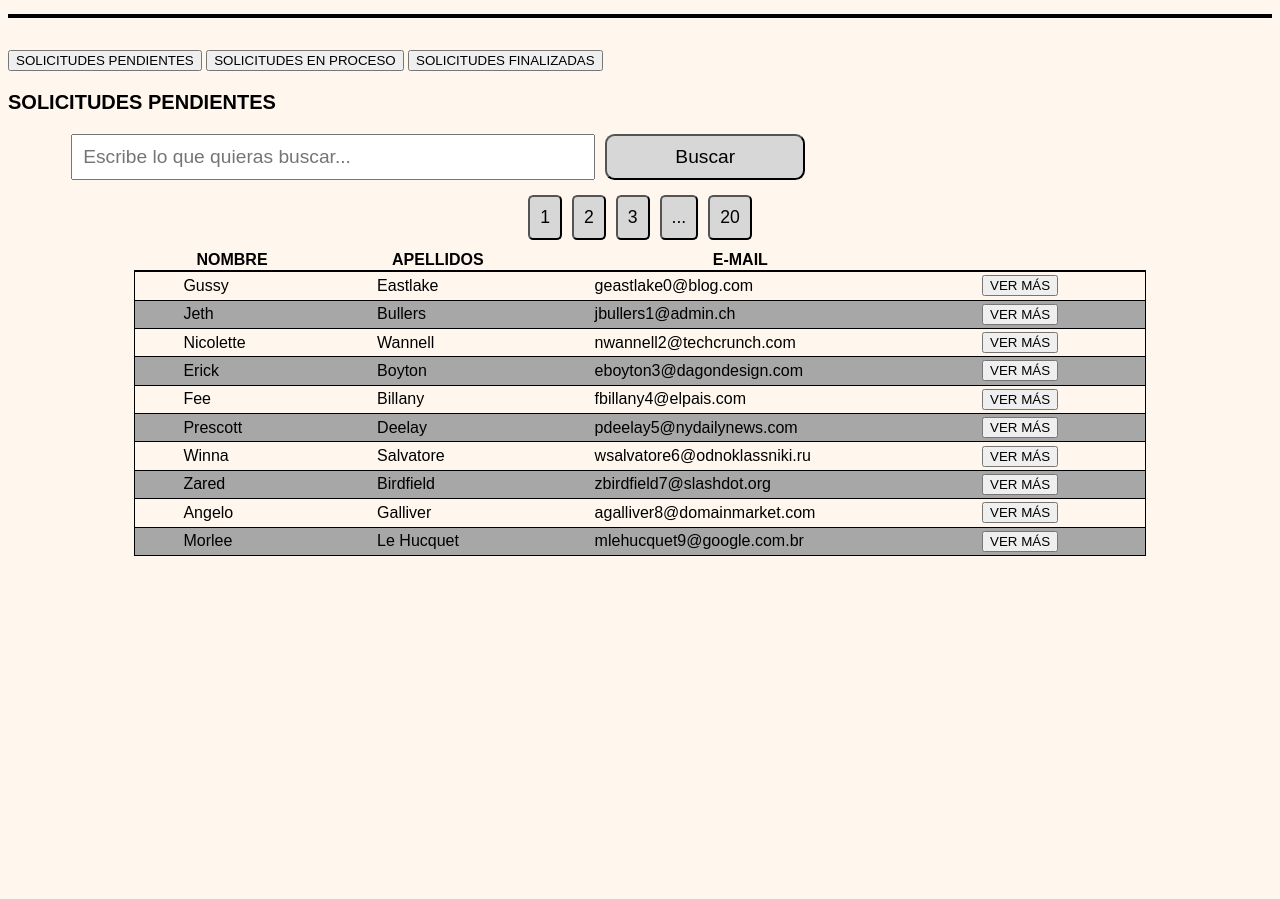
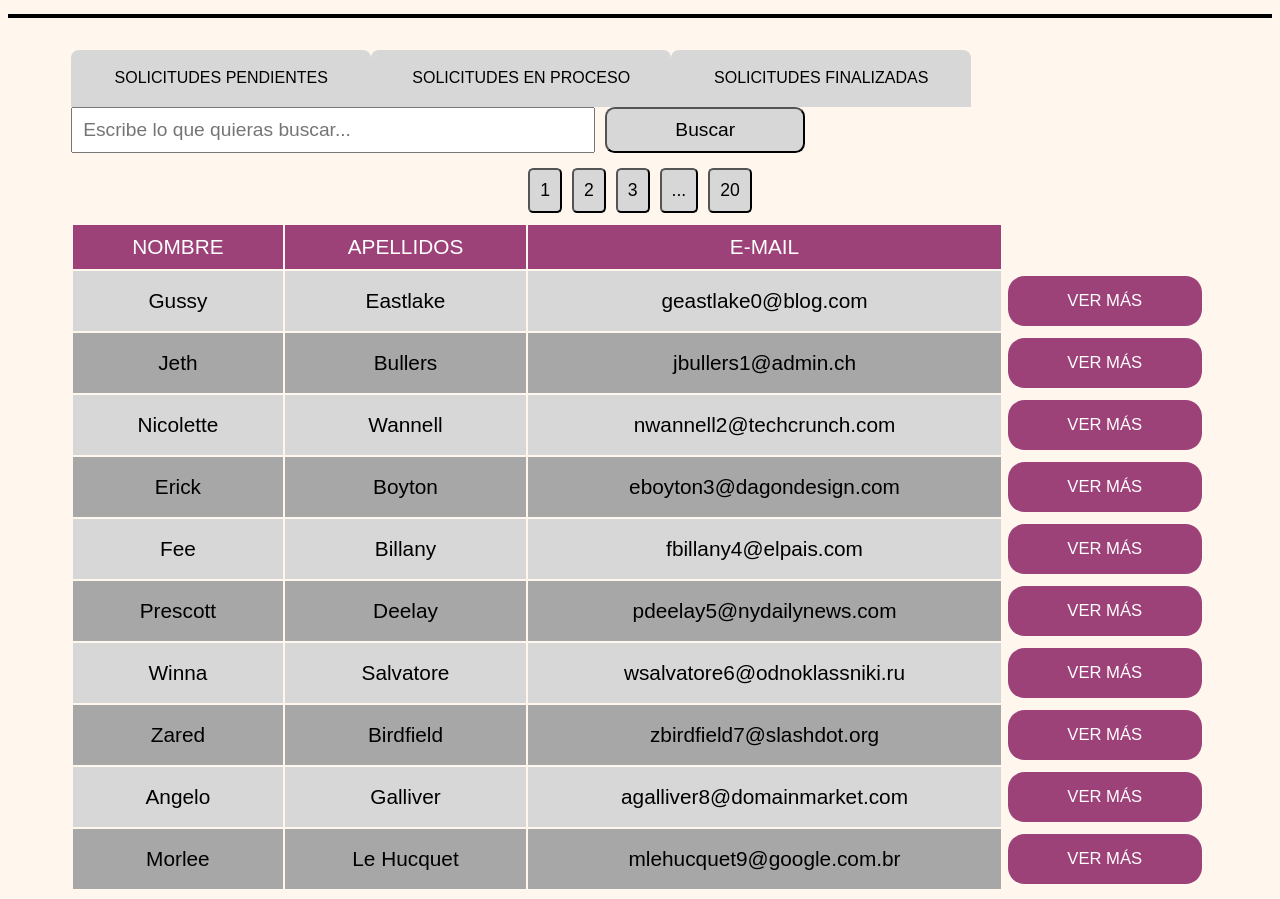
Before and after one commit to Meana13/Proyecto_Web, a PHP site: page /app/html/page_comercial/page_comercial.html in a window 1280 px wide. Shown: the part 400-1299 px from the top of the page. Before the commit the page ends 956 px from the top, so only its background shows below. Run offline with PHP 8.4, Linux system fonts and the light colour scheme; some libraries are stand-ins or nearby versions.

Commit message:
todo css hecho

```diff
--- a/src/app/css/page_comercial/estilos_page_comercial.css
+++ b/src/app/css/page_comercial/estilos_page_comercial.css
@@ -11,9 +11,9 @@
 }
 
 
-/*----------------------------------SECCIÓN VENTAS------------------------------------*/
+/*----------------------------------BOTONES DE NAVEGACIÓN------------------------------------*/
 
-#botones-ventas {
+#botones-ventas, #botones-solicitudes {
     width: 90%;
     max-width: 2000px;
     display: flex;
@@ -21,38 +21,37 @@
     justify-content: flex-start;
 }
 
-#botones-ventas button{
+#botones-ventas button, #botones-solicitudes button{
     flex: 1 1 0;
     font: 1em Arial, sans-serif;
     color: #000000;
     background-color: #D7D7D7;
     border: 0;
     font-family: Arial, sans-serif;
+    text-transform: uppercase;
     padding: 1.2em;
     max-width: 300px;
 }
 
-#botones-ventas button:hover {
+#botones-ventas button:hover, #botones-solicitudes button:hover {
     color: #FFFFFF;
     background-color: #9D4179;
     font-weight: bold;
 }
 
-#botones-ventas button.activo {
+#botones-ventas button.activo, #botones-solicitudes button.activo {
     color: #FFFFFF;
     background-color: #790050;
     font-weight: bold;
 }
 
-#boton-lista-ventas {
-    border-radius: .5em .5em 0em 0em;
-}
-#boton-graficas{
+#boton-lista-ventas,#boton-graficas, #botones-solicitudes button{
     border-radius: .5em .5em 0em 0em;
 }
 
+
 @media(max-width: 400px){
-    #botones-ventas {
+    #botones-ventas{
         justify-content: flex-start;
     }
 
@@ -60,9 +59,13 @@
         max-width: 100px;
         font-size: 0.8em;
     }
+
+    #botones-solicitudes button {
+        font-size: 0.7em;
+    }
 }
 
-/*-------------SECCIÓN TABLA DE VENTAS----------------*/
+/*----------------------------SECCIÓN TABLAS (SOLICITUDES Y VENTAS)------------------------------*/
 
 /*Buscador:*/
 .buscador {
@@ -161,10 +164,81 @@
 }
 
 
+/*Tablas:*/
+
+table {
+    width: 90%;
+    margin: 0 auto;
+    max-width: 2000px;
+    font-size: 1.3em;
+    text-align: center;
+}
+
+th {
+    padding: 10px;
+    background-color: #9D4179;
+    color: white;
+    font-weight: normal;
+}
+
+th:nth-of-type(4){
+    display:none;
+}
+
+tbody tr:nth-child(even) {
+    background-color: #a7a7a7;
+}
+
+tbody tr:nth-child(odd){
+    background-color: #D7D7D7;
+}
+
+td {
+    padding: .2em 2em;
+}
+
+td:nth-of-type(4){
+     background-color: #FFF6ED;
+     border:none;
+     padding: 5px;
+ }
+td:nth-of-type(4) button{
+    background-color: #9D4179;
+    border-radius: 1em;
+    border: none;
+    padding: 15px 0;
+    width: 100%;
+    max-width: 200px;
+    min-width: 150px;
+    text-align: center;
+    color: white;
+    font-size: 0.8em;
+}
+
+td:nth-of-type(4) button:hover{
+    background-color: #790050;
+    font-weight: bold;
+}
+
+/*Versión mobile:*/
+@media(max-width: 400px) {
+    table {
+        font-size: 0.7em;
+    }
+    td {
+        padding: 0;
+    }
+    td:nth-of-type(4) button{
+        padding:10px 0;
+        width: 65px;
+        min-width: 40px;
+        font-size: 1em;
+    }
+}
 
 
 
-/*-------------SECCIÓN GRÁFICAS-----------------------*/
+/*--------------------------------------SECCIÓN GRÁFICAS-----------------------------------------*/
 
 /*Selector de gráfica: */
 #selector-opciones-graficas {
@@ -207,40 +281,123 @@
     }
 }
 
+/*----------------------SECCIÓN PANTALLA DE DETALLES (VER MÁS Y VER VENTA)----------------------*/
+
+.contenedor-datos {
+    margin: 0 auto;
+    width: 60%;
+    max-width: 800px;
+    display:flex;
+    flex-direction: column;
+}
+
+.contenedor-datos h3{
+    align-self: center;
+    font-size: 2em;
+}
+
+.contenedor-datos p{
+     align-self: flex-start;
+     font-size: 1.5em;
+
+ }
+
+.contenedor-datos p span{
+    background-color: white;
+    border: 1px solid black;
+    padding: 10px;
+    margin: 40px;
+}
+
+.foco-de-detalle {
+    background-color: white;
+    width: 80%;
+    padding: 10px;
+    min-height: 200px;
+    list-style: none;
+}
+
+.foco-de-detalle li {
+    padding: 10px;
+    margin: 1px;
+    border: 1px solid black;
+    background-color: #D7D7D7;
+    border-radius: .5em;
+    font-size: 1.2em;
+}
+
+.contenedor-datos button {
+    background-color: #9D4179;
+    max-width: 300px;
+    align-self: flex-end;
+    font-size: 1.2em;
+    padding: 10px;
+    margin: 40px;
+    border-radius: .5em;
+    color: white;
+}
 
 
+.contenedor-datos button:hover {
+    background-color: #790050;
+    font-weight: bold;
+}
 
 
-
-
-
-
-
-
-table {
+#productos-vendidos {
+    background-color: white;
     width: 80%;
-    margin: 0 auto;
-    border-collapse: collapse;
-}
-th {
-    border-bottom: solid 2px black;
-}
-td {
-    border-bottom: solid 1px black;
-    padding: .2em 3em;
+    padding: 10px;
+    min-height: 200px;
 }
 
-tbody {
-    border: solid 1px black;
+#productos-vendidos li {
+    margin: 30px;
+    font-size: 1.2em;
 }
 
-tbody tr:nth-child(even) {
-    background-color: #a7a7a7;
+/*Formato mobile:*/
+@media(max-width: 400px){
+    .contenedor-datos {
+        width: 90%;
+    }
+
+    .contenedor-datos h3{
+        font-size: 1.3em;
+        margin:0 0 15px 0;
+    }
+
+    .contenedor-datos p{
+        font-size: 1em;
+    }
+
+    .contenedor-datos p span{
+        padding: 6px;
+        margin: 30px;
+    }
+
+    .foco-de-detalle {
+        width: 90%;
+    }
+
+    .foco-de-detalle li {
+        padding: 7px;
+        font-size: 1em;
+    }
+
+    #productos-vendidos {
+        width: 90%;
+        padding: 10px;
+        min-height: 200px;
+    }
+
+    #productos-vendidos li {
+        font-size: 1em;
+    }
+
+    .contenedor-datos button {
+        font-size: 1em;
+        padding: 10px;
+        margin: 10px;
+    }
 }
-
-.mensaje-error {
-    text-align: center;
-    padding: 2em;
-    font-weight: bold;
-    color: red;
-}
--- a/src/app/html/page_comercial/page_comercial.html
+++ b/src/app/html/page_comercial/page_comercial.html
@@ -69,7 +69,7 @@
         <!---------------------------------------------------->
         <!--Aquí empieza la sección de solicitudes pendientes-->
         <section id="solicitudes-pendientes">
-            <h3>SOLICITUDES PENDIENTES</h3>
+
 
             <!--Aquí empieza el buscador de la tabla-->
             <div class="buscador">
@@ -124,7 +124,7 @@
         <!---------------------------------------------------->
         <!--Aquí empieza la sección de solicitudes en proceso-->
         <section id="solicitudes-en-proceso">
-            <h3>SOLICITUDES EN PROCESO</h3>
+
 
             <!--Aquí empieza el buscador de la tabla-->
             <div class="buscador">
@@ -177,7 +177,7 @@
 
         <!---------------------------------------------------->
         <section id="solicitudes-finalizadas">
-            <h3>SOLICITUDES FINALIZADAS</h3>
+
 
             <!--Aquí empieza el buscador de la tabla-->
             <div class="buscador">
@@ -336,20 +336,20 @@
     <section id="ver-venta">
 
         <!--Los datos se referiran a la venta que hemos seleccionado y se recogerán de la base de datos.-->
-
-            <h5>Detalles de la venta</h5>
-            <p><strong>ID:</strong> <span id="id-venta"></span></p>
-            <p><strong>E-MAIL:</strong> <span id="email-venta"></span></p>
-            <p><strong>NOMBRE:</strong> <span id="nombre-venta"></span></p>
-            <p><strong>DIRECCIÓN:</strong> <span id="direccion-venta"></span></p>
-            <p><strong>PRODUCTOS VENDIDOS:</strong></p>
-            <ul>
+        <div class="contenedor-datos">
+            <h3>Detalles de la venta</h3>
+            <p><b>Nombre:</b><span id="id-venta"></span></p>
+            <p><b>Apellidos:</b><span id="email-venta"></span></p>
+            <p><b>E-mail:</b><span id="nombre-venta"></span></p>
+            <p><b>Dirección:</b><span id="direccion-venta"></span></p>
+            <p><b>Productos vendidos:</b></p>
+            <ul  id="productos-vendidos">
                 <li>Producto 1</li>
                 <li>Producto 2</li>
                 <li>Producto 3</li>
             </ul>
             <button id="boton-volver-a-lista-ventas" onclick="volverAListaVentas()">VOLVER ATRÁS</button>
-
+        </div>
 
     </section>
     <!--Aquí acaba la sección ver venta-->
@@ -361,20 +361,20 @@
 <section id="ver-mas">
 
     <!--Los datos se referiran a la venta que hemos seleccionado y se recogerán de la base de datos.-->
-
-    <h5>Detalles de la solicitud</h5>
-    <p><strong>NOMBRE:</strong> <span id="nombre-solicitud"></span></p>
-    <p><strong>APELLIDOS:</strong> <span id="apellidos-solicitud"></span></p>
-    <p><strong>E-MAIL:</strong> <span id="email-solicitud"></span></p>
-    <p><strong>DIRECCIÓN:</strong> <span id="direccion-solicitud"></span></p>
-    <p><strong>SOLICITUDES:</strong></p>
-    <ul>
-        <li>E-mail 1</li>
-        <li>E-mail 2</li>
-        <li>E-mail 3</li>
-    </ul>
-    <button id="boton-volver-a-lista-solicitudes" >VOLVER ATRÁS</button>
-
+    <div class="contenedor-datos">
+        <h3>Detalles de la solicitud</h3>
+        <p><b>Nombre:</b> <span id="nombre-solicitud"></span></p>
+        <p><b>Apellidos:</b> <span id="apellidos-solicitud"></span></p>
+        <p><b>E-mail:</b><span id="email-solicitud"></span></p>
+        <p><b>Dirección:</b><span id="direccion-solicitud"></span></p>
+        <p><b>Solicitudes:</b></p>
+        <ul class="foco-de-detalle">
+            <li>E-mail 1</li>
+            <li>E-mail 2</li>
+            <li>E-mail 3</li>
+        </ul>
+        <button id="boton-volver-a-lista-solicitudes" >VOLVER ATRÁS</button>
+    </div>
 
 </section>
 <!--Aquí acaba la sección ver venta-->
--- a/src/app/js/page_comercial.js
+++ b/src/app/js/page_comercial.js
@@ -89,7 +89,7 @@ function crearFilaSolicitudPendiente(solicitud) {
         const nombre = filaBoton.cells[0].textContent;
         const apellidos = filaBoton.cells[1].textContent;
         const email = filaBoton.cells[2].textContent;
-        const direccion = "Dirección de ejemplo"; // Reemplazar con la dirección correspondiente
+        const direccion = "C/Cuba Nº13, 4º izq"; // Reemplazar con la dirección correspondiente
 
         const nombreSpan = seccionVerMas.querySelector("#nombre-solicitud");
         const apellidosSpan = seccionVerMas.querySelector("#apellidos-solicitud");
@@ -178,7 +178,7 @@ function crearFilaSolicitudProceso(solicitud) {
         const nombre = filaBoton.cells[0].textContent;
         const apellidos = filaBoton.cells[1].textContent;
         const email = filaBoton.cells[2].textContent;
-        const direccion = "Dirección de ejemplo"; // Reemplazar con la dirección correspondiente
+        const direccion = "C/Cuba Nº13, 4º izq"; // Reemplazar con la dirección correspondiente
 
         const nombreSpan = seccionVerMas.querySelector("#nombre-solicitud");
         const apellidosSpan = seccionVerMas.querySelector("#apellidos-solicitud");
@@ -268,7 +268,7 @@ function crearFilaSolicitudFinalizadas(solicitud) {
         const nombre = filaBoton.cells[0].textContent;
         const apellidos = filaBoton.cells[1].textContent;
         const email = filaBoton.cells[2].textContent;
-        const direccion = "Dirección de ejemplo"; // Reemplazar con la dirección correspondiente
+        const direccion = "C/Cuba Nº13, 4º izq"; // Reemplazar con la dirección correspondiente
 
         const nombreSpan = seccionVerMas.querySelector("#nombre-solicitud");
         const apellidosSpan = seccionVerMas.querySelector("#apellidos-solicitud");
@@ -366,7 +366,7 @@ function crearFilaVenta(venta) {
         const id = filaBoton.cells[0].textContent;
         const email = filaBoton.cells[1].textContent;
         const nombre = filaBoton.cells[2].textContent;
-        const direccion = "Dirección de ejemplo"; // Reemplazar con la dirección correspondiente
+        const direccion = "C/Cuba Nº13, 4º izq"; // Reemplazar con la dirección correspondiente
 
         const idSpan = seccionVerVenta.querySelector("#id-venta");
         const emailSpan = seccionVerVenta.querySelector("#email-venta");
```
